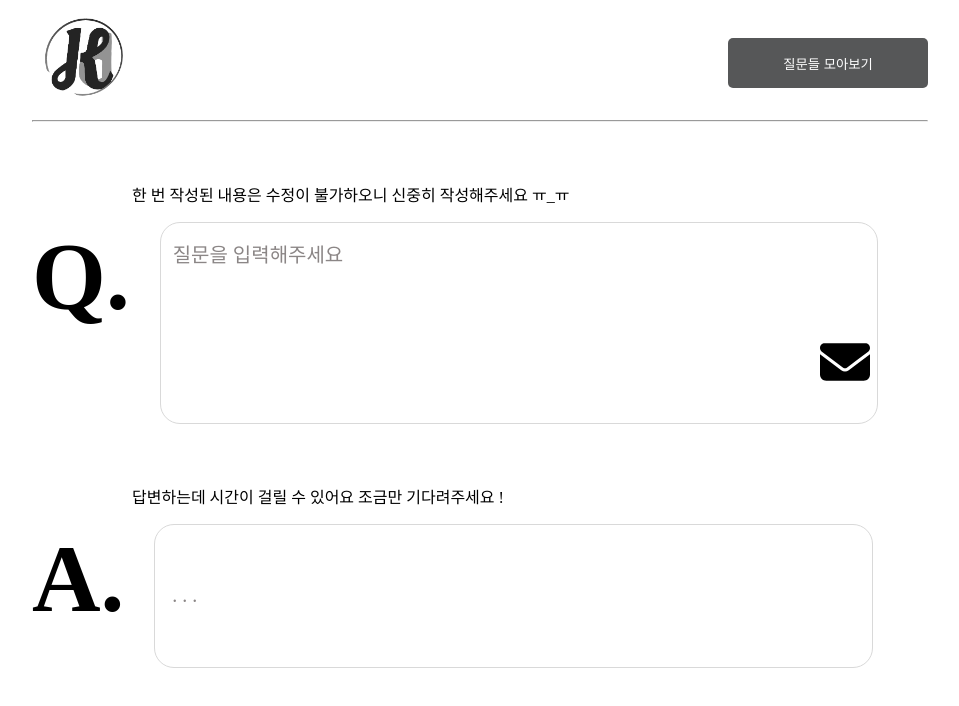
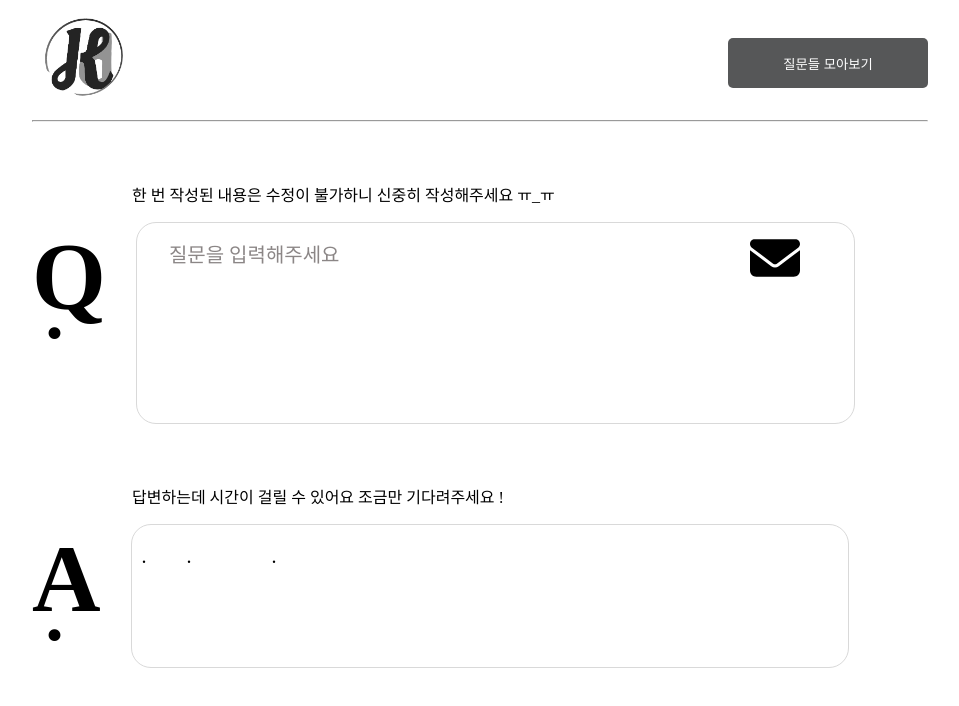
Before and after one commit to kody-gsm/ourhome-07, a React (Create React App) app: page /qna-questions in a window 1280 px wide. Shown: the top 706 px of the page, without its empty margins (160-1119 px from the left). Built offline with nearby package versions, Linux system fonts and the light colour scheme; a web font is replaced by a local one.

Commit message:
아 제발 중복된 것좀 그만 불러와

```diff
--- a/src/App.scss
+++ b/src/App.scss
@@ -161,9 +161,9 @@ body::-webkit-scrollbar-track {
           text-decoration: none;
           color: white;
           z-index: 1;
-          left: 7vw;
+          left: 2vw;
           bottom: 10px;
-          font-size: 18px;
+          font-size: 20px;
 
           img {
             width: 30px;
@@ -215,6 +215,7 @@ body::-webkit-scrollbar-track {
         img {
           width: 80px;
           object-fit: scale-down;
+          cursor: pointer;
         }
       }
 
@@ -324,6 +325,20 @@ body::-webkit-scrollbar-track {
     .answer-input-box {
       font-family: "12LotteMartDreamMedium";
 
+      .dot {
+        font-size: 180px;
+        position: absolute;
+        margin-top: -70px;
+      }
+
+      .two {
+        margin-left: 40px;
+      }
+
+      .thr {
+        margin-left: 80px;
+      }
+
       &::placeholder {
         font-style: normal;
         font-weight: 400;
@@ -375,6 +390,28 @@ body::-webkit-scrollbar-track {
 
     .question {
       margin-top: 60px;
+
+      .popup {
+        .background {
+          background-color: #8b868682;
+          position: absolute;
+          top: 0;
+          left: 0;
+          width: 100vw;
+          height: 100vh;
+        }
+
+        .box {
+          display: flex;
+          border-radius: 10px;
+          align-items: center;
+          justify-content: center;
+          position: absolute;
+          width: 70vw;
+          height: 50vh;
+          background-color: white;
+          z-index: 1;
+        }
       }
 
       .attension-ment {
@@ -397,6 +434,14 @@ body::-webkit-scrollbar-track {
           margin-top: 0px;
           font-size: 95px;
           font-family: 'Katibeh', cursive;
+
+        }
+
+        .under {
+          position: absolute;
+          font-size: 100px;
+          margin-top: 25px;
+          margin-left: 10px;
         }
 
         .question-box {
@@ -409,7 +454,7 @@ body::-webkit-scrollbar-track {
         }
 
         .question-input-box {
-        margin-left: 10px;
+          margin-left: 30px;
           margin-top: 20px;
           width: 90%;
           height: 70%;
@@ -433,11 +478,14 @@ body::-webkit-scrollbar-track {
       }
 
       .send-icon {
+        position: absolute;
+        right: 25vw;
+        padding-top: 10px;
         width: 50px;
         height: 50px;
         cursor: pointer;
       }
-
+    }
   }
 
   .qnaa {
--- a/src/components/Answer.jsx
+++ b/src/components/Answer.jsx
@@ -1,6 +1,20 @@
-import React from "react";
+import React, { useEffect, useState } from "react";
 
 function Answer(props) {
+  const [one, setOne] = useState(false);
+  const [two, setTwo] = useState(false);
+  const [thr, setThr] = useState(false);
+  useEffect((e) => {
+    // setTimeout(() => {
+    //   setOne(true);
+    // }, 1000);
+    // setTimeout(() => {
+    //   setTwo(true);
+    // }, 1000);
+    // setTimeout(() => {
+    //   setThr(true);
+    // }, 1000);
+  });
   return (
     <div className="question">
       <div className="question-part">
@@ -8,14 +22,19 @@ function Answer(props) {
           답변하는데 시간이 걸릴 수 있어요 조금만 기다려주세요 !
         </p>
         <div className="question-area">
-          <h1 className="upper">A.</h1>
+          <h1 className="upper">A</h1>
+          <br />
+          <span className="under">.</span>
           <div className="answer-box">
-            <input
+            <div
               type="text"
-              placeholder=" . . ."
-              className="answer-input-box"
+              className="answer-input-box answer"
               disabled="disabled"
-            />
+            >
+              <span className={`${one && "dot"} one`}>.</span>
+              <span className={`${two && "dot"} two`}>.</span>
+              <span className={`${thr && "dot"} thr`}>.</span>
+            </div>
           </div>
         </div>
       </div>
--- a/src/components/QuestionInput.jsx
+++ b/src/components/QuestionInput.jsx
@@ -1,37 +1,92 @@
-import React, { useState } from "react";
+import React, { useEffect, useState } from "react";
 import envelope from "../assets/envelope-solid.svg";
 import axios from "axios";
 
 function QuestionInput() {
   const [question, setQuestion] = useState("");
   const [pushed, setPushed] = useState(false);
+  const [res, setRes] = useState("Loading");
+  useEffect((e) => {
+    setRes("Loading");
+  }, []);
   const onQuestionChange = (e) => {
     setQuestion(e.target.value);
+  };
+  const setting = (e) => {
+    setRes(e.message);
+  };
+  const settingsuccess = (e) => {
+    setRes(`질문을 보내는데 성공했어요!`);
   };
 
   const sendQuestion = async () => {
     console.log("전송버튼이 눌림");
-    // await axios
-    //   .post("http://192.168.43.147:8000/kody/question/", { title: question })
-    //   .catch(function (error) {
-    //     console.log(error);
-    //   })
-    //   .then(function (e) {
-    //     console.log(e);
-    //   });
     await axios
-      .get("http://192.168.43.147:8000/kody/question/")
-      .then((e) => console.log(e));
+      .post("http://192.168.43.147:8000/kody/question", { title: question })
+      .then(function (e) {
+        console.log(e);
+        settingsuccess(e);
+      })
+      .catch(function (error) {
+        console.log(error);
+        setting(error);
+      });
+  };
+
+  const max = (a) => {
+    let max = 0;
+    for (let i = 0; i < a.length; i++) {
+      if (a[i].id > max) {
+        max = a[i].id;
+      }
+    }
+    return max;
+  };
+
+  const resQustion = async () => {
+    console.log("전송버튼이 눌림");
+    let a = [];
+    let b = [];
+    await axios
+      .post("http://192.168.43.147:8000/kody/answer")
+      .then((e) => {
+        a = e.data;
+        console.log(a.slice(0, max(a)));
+      })
+      .catch((e) => {
+        console.log(e);
+      });
+    await axios.get("http://192.168.43.147:8000/kody/answer").then((e) => {
+      b = e.data;
+      console.log(b.slice(0, max(b)));
+    });
   };
 
   return (
     <div className="question">
+      {pushed && (
+        <div className="popup">
+          <div className="background" onClick={(e) => setPushed(false)} />
+          <div className="box">
+            <p>{res}</p>
+          </div>
+        </div>
+      )}
       <div className="question-part">
         <p className="attention-ment">
-          한 번 작성된 내용은 수정이 불가하오니 신중히 작성해주세요 ㅠ_ㅠ
+          한 번 작성된 내용은 수정이 불가하니 신중히 작성해주세요 ㅠ_ㅠ
         </p>
         <div className="question-area">
-          <h1 className="upper">Q.</h1>
+          <h1
+            className="upper"
+            onClick={(e) => {
+              resQustion();
+              setPushed((e) => true);
+            }}
+          >
+            Q<br />
+          </h1>
+          <span className="under">.</span>
           <div className="question-box">
             <textarea
               type="text"
@@ -46,7 +101,10 @@ function QuestionInput() {
               src={envelope}
               alt="전송"
               className="send-icon"
-              onClick={sendQuestion}
+              onClick={(e) => {
+                sendQuestion();
+                setPushed((e) => true);
+              }}
             />
           </div>
         </div>
--- a/src/pages/Qnaa.js
+++ b/src/pages/Qnaa.js
@@ -10,8 +10,7 @@ export default function Qnaa() {
       {
         title: '난 이제 지쳤어요',
         answer: '땡벌!'
-      },
-      {
+      }, {
         title: '당신은 저에게 엄청난 것을 훔쳐갔습니다.',
         answer: '찾아가세요.'
       }, {
--- a/src/pages/Welcome.js
+++ b/src/pages/Welcome.js
@@ -1,4 +1,4 @@
-import React, { useEffect, useState } from "react";
+import React, { useState } from "react";
 import kodylogo from '../imgs/kody.png';
 import textbox from '../imgs/textbox.png';
 import arrow from '../imgs/arrow.png';
@@ -8,9 +8,6 @@ import bell_act from '../imgs/bell_act.png';
 export default function Welcome() {
   const [oning, setOning] = useState(false);
   let scrolling = window.scrollY;
-  useEffect(e => {
-
-  }, []);
   window.onscroll = e => {
     if (oning === false && window.scrollY - scrolling > 80) {
       setOning(true);
@@ -41,7 +38,14 @@ export default function Welcome() {
     </div>
     <div className="qna">
       <div className="title">
-        <img src={oning ? bell_act : bell} className={oning ? 'active' : 'div'} alt="bell" />
+        <img src={oning ? bell_act : bell} className={oning ? 'active' : 'div'} onClick={e => {
+          if (oning === false) {
+            setOning(true);
+            setTimeout(() => {
+              setOning(false);
+            }, 1000);
+          }
+        }} alt="bell" />
         <div>자주 묻는 질문들이에요!</div>
       </div>
       <div className={"exanswer " + (oning ? 'act' : '')}>
```
Lines whose indentation alone changed are shown as unchanged.
